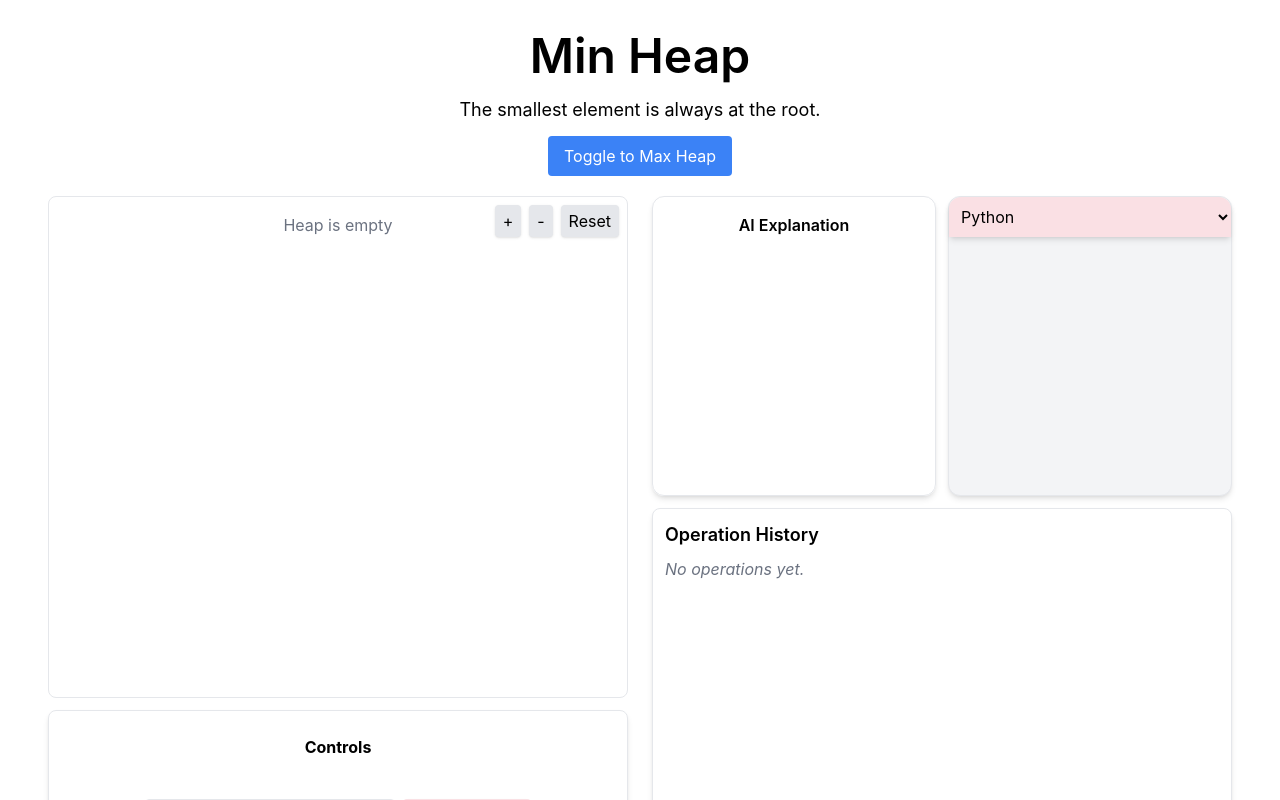
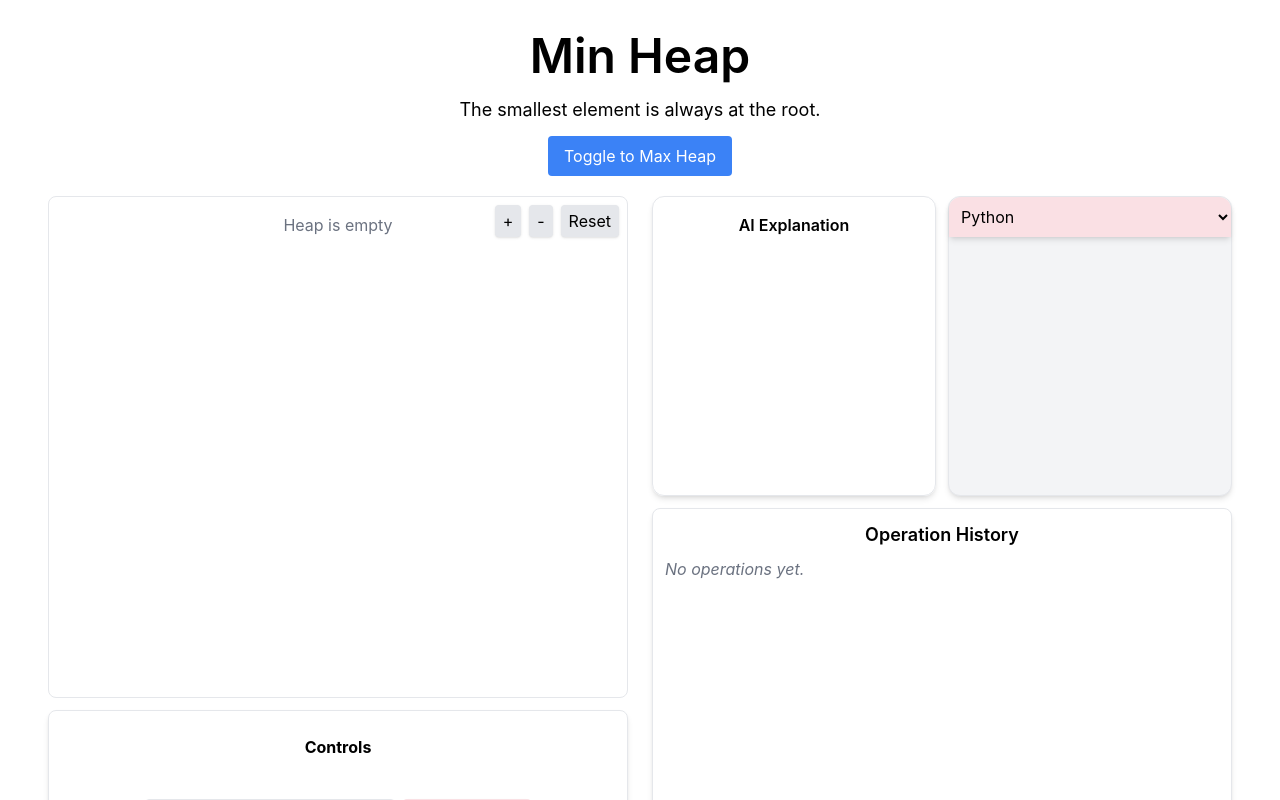
Before and after one commit to Zohra132/Data-Vis, a React (Create React App) app in the folder frontend/: page /Heap in a window 1280 px wide. Shown: the top 800 px of the page. Built offline with nearby package versions, Linux system fonts and the light colour scheme.

Commit message:
Edit title of histroy log

```diff
--- a/frontend/src/components/HistoryLog.js
+++ b/frontend/src/components/HistoryLog.js
@@ -3,7 +3,7 @@
 const HistoryLog = ({ history }) => {
   return (
     <div className="border rounded-lg bg-white shadow-md p-3 text-left h-full overflow-y-auto">
-      <h3 className="text-lg font-semibold mb-2">Operation History</h3>
+      <h3 className="text-lg text-center font-semibold mb-2">Operation History</h3>
       {history.length === 0 ? (
         <p className="text-gray-500 italic">No operations yet.</p>
       ) : (
```
